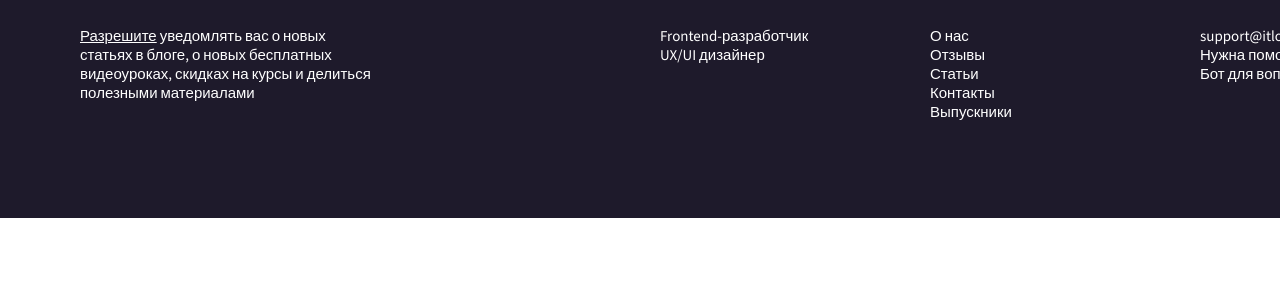
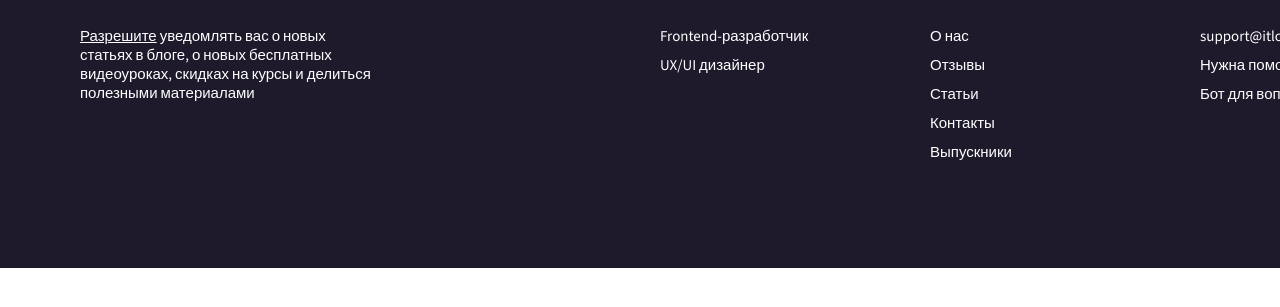
Before and after one commit to gureckij/Footer-Training, a plain HTML site: page index.html in a window 1280 px wide. Shown: the part 119-426 px from the top of the page. Drawn offline with nearby package versions, Linux system fonts and the light colour scheme.

Commit message:
(8/11) Установите вертикальные отступы пунктов списка.

```diff
--- a/css/style.css
+++ b/css/style.css
@@ -62,6 +62,10 @@ body {
     list-style: none;
 }
 
+.footer-navigation-item {
+    margin-bottom: 10px;
+}
+
 .footer-navigation-item a {
     color: #ffffff;
     text-decoration: none;
```
